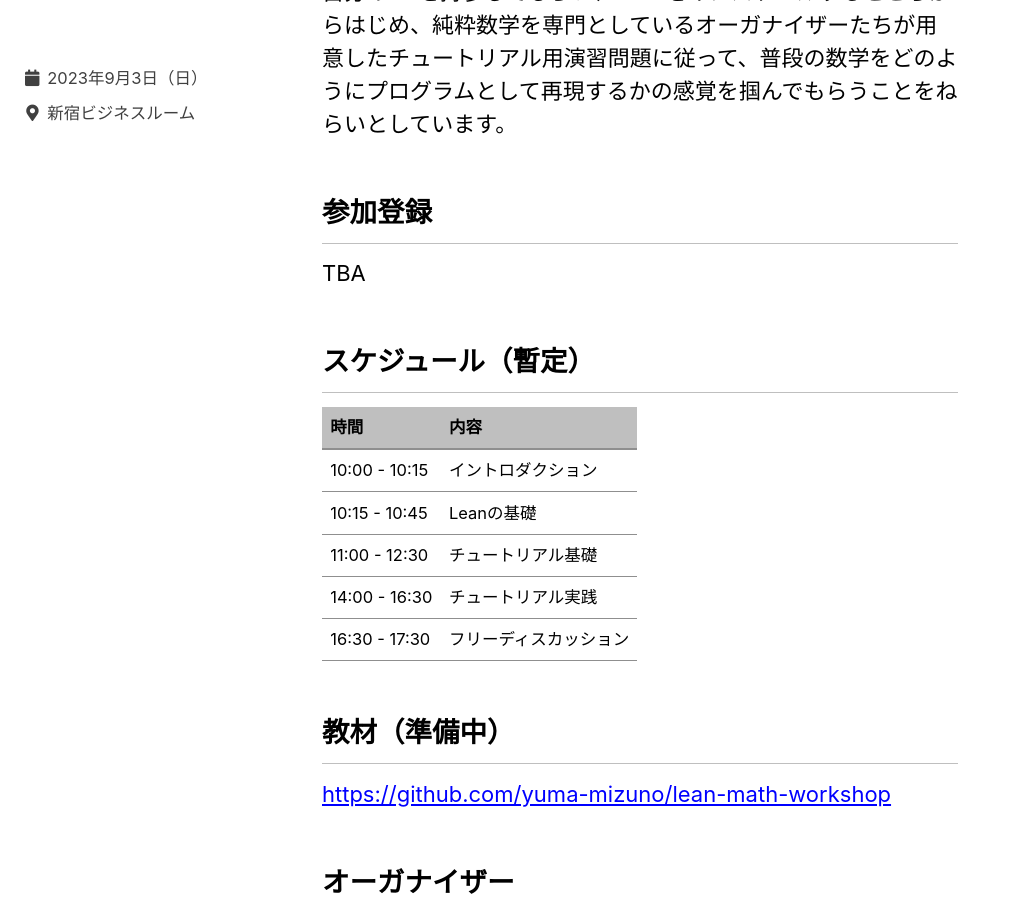
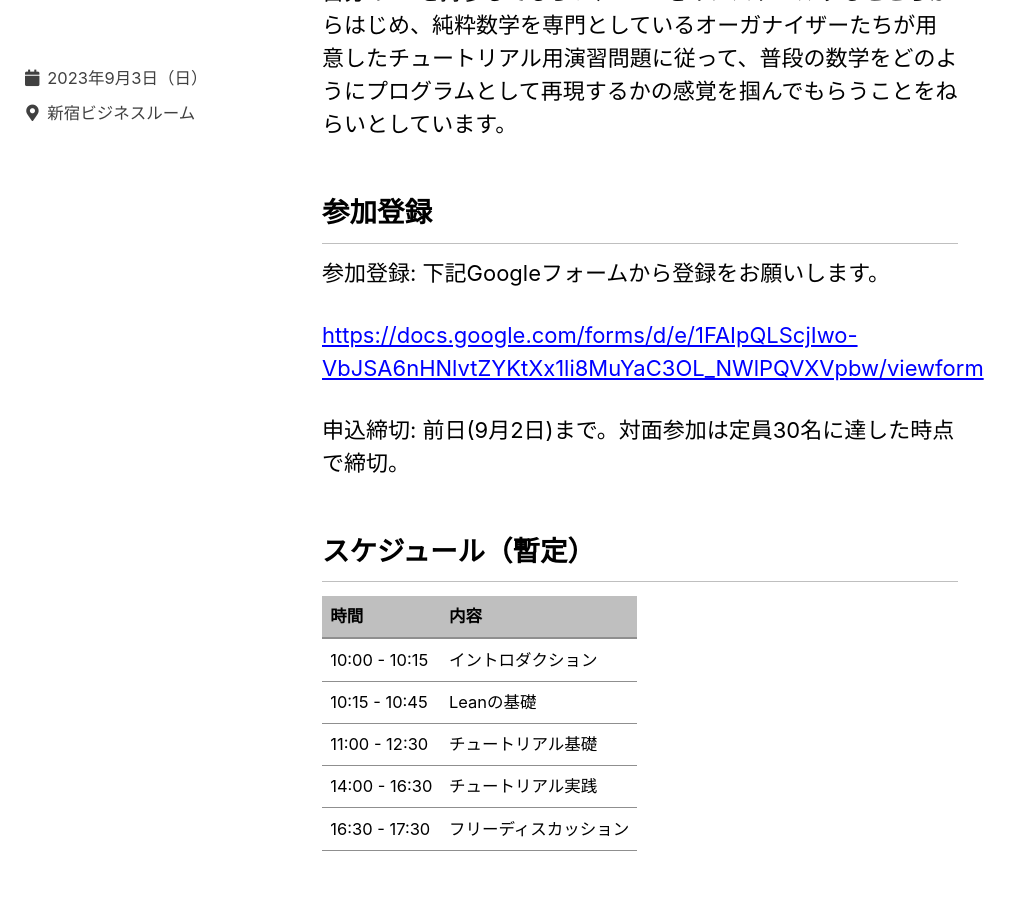
Before and after one commit to haruhisa-enomoto/lean-math-workshop, a Jekyll site: the page built from _pages/home.md, in a window 1280 px wide and 900 px high, scrolled down 1340 px. Shown: the whole window, without its empty margins (0-1022 px from the left). Built offline with Jekyll 4.4.1, drawn with Linux system fonts in a browser that asks for light colours; cached includes are drawn as plain includes.

Commit message:
Add google form

```diff
--- a/_pages/home.md
+++ b/_pages/home.md
@@ -26,7 +26,11 @@ title: "数学系のためのLean勉強会"
 
 ## 参加登録
 
-TBA
+参加登録: 下記Googleフォームから登録をお願いします。
+
+<https://docs.google.com/forms/d/e/1FAIpQLScjIwo-VbJSA6nHNlvtZYKtXx1li8MuYaC3OL_NWlPQVXVpbw/viewform>
+
+申込締切: 前日(9月2日)まで。対面参加は定員30名に達した時点で締切。
 
 ## スケジュール（暫定）
 
```
